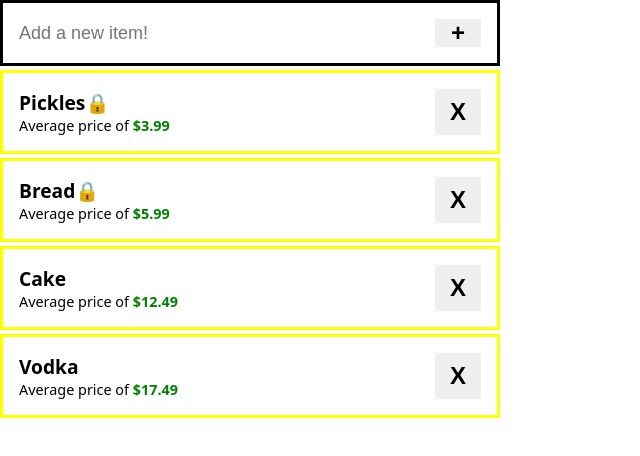
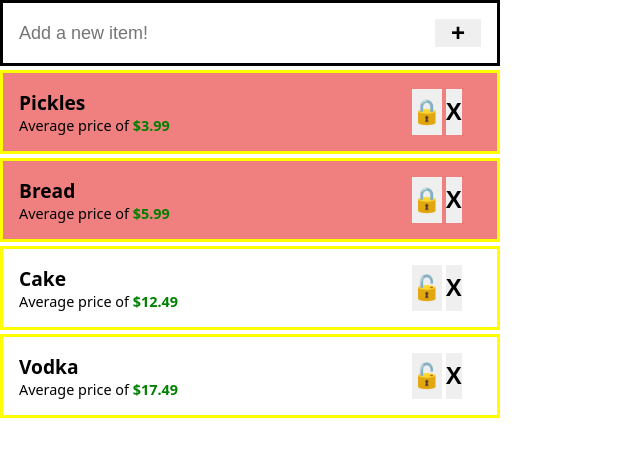
Before and after one commit to charlesmartinreed/a-little-list, a plain HTML site: page index.html in a window 1280 px wide. Shown: the whole page, without its empty margins (0-640 px from the left). Drawn offline with Linux system fonts and the light colour scheme.

Commit message:
Add item lock toggle method.

```diff
--- a/script.js
+++ b/script.js
@@ -3,6 +3,7 @@ const listItems = document.querySelectorAll(".container-list-item");
 
 const addNewItemBtn = document.querySelector(".btn-add-new-item");
 let deleteItemBtns;
+let lockedItemBtns;
 
 let inputText = document.querySelector("#input-item-text");
 
@@ -88,12 +89,26 @@ function returnItemID(idLen = 8) {
 }
 
 function deleteItem(e) {
-  //   let item = e.target.parentElement.parentElement;
-  //   console.log(e.target.parentElement.parentElement);
-  let deletedItemId = e.target.getAttribute("data-item-id");
+  let deletedItemId =
+    e.target.parentElement.previousElementSibling.getAttribute("data-item-id");
+
   allItems = allItems.filter(({ item_id }) => item_id !== deletedItemId);
   displayItemList();
-  //   console.log("clicked!");
+}
+
+function toggleRecurrentItem(e) {
+  let itemId =
+    e.target.parentElement.previousElementSibling.getAttribute("data-item-id");
+
+  //   let [item] = allItems.filter(({ item_id }) => item_id === itemId);
+  //   item.item_is_recurrent = !item.item_is_recurrent;
+
+  allItems.map((item) => {
+    if (item.item_id === itemId)
+      item.item_is_recurrent = !item.item_is_recurrent;
+  });
+  console.log(allItems);
+  displayItemList();
 }
 
 function updateItemsList(newItemObj) {
@@ -125,12 +140,15 @@ function displayItemList() {
             ? "container-item-list recurrent"
             : "container-item-list"
         }">
-            <div class="list-item">
+            <div class="list-item" data-item-id="${item_id}">
               <p class="list-item-title">${item_name}</p>
               <p class="list-item-price">Average price of <span>$${item_avg_price}</span></p>
             </div>
             <div class="list-item-delete">
-              <button class="btn btn-delete-item" data-item-id="${item_id}">X</button>
+            <button class="btn btn-lock-item">${
+              item_is_recurrent ? "🔒" : "🔓"
+            }</button>
+              <button class="btn btn-delete-item" >X</button>
             </div>
           </div>
         `;
@@ -140,7 +158,10 @@ function displayItemList() {
 
   //   add the button listeners here
   deleteItemBtns = document.querySelectorAll(".btn-delete-item");
+  lockedItemBtns = document.querySelectorAll(".btn-lock-item");
+
   addDeleteBtnListeners();
+  addLockBtnListeners();
 }
 
 function addDeleteBtnListeners() {
@@ -149,4 +170,10 @@ function addDeleteBtnListeners() {
   );
 }
 
+function addLockBtnListeners() {
+  lockedItemBtns.forEach((lockBtn) =>
+    lockBtn.addEventListener("click", (e) => toggleRecurrentItem(e))
+  );
+}
+
 displayItemList();
--- a/style.css
+++ b/style.css
@@ -28,7 +28,8 @@ body {
 }
 
 .container-input-box .btn-add-new-item,
-.container-item-list .btn-delete-item {
+.container-item-list .btn-delete-item,
+.container-item-list .btn-lock-item {
   cursor: pointer;
   outline: none;
   border: none;
@@ -40,7 +41,7 @@ body {
 }
 
 .container-item-list .btn-delete-item {
-  width: 100%;
+  /* width: 100%; */
 }
 
 .container-item-list {
@@ -48,13 +49,19 @@ body {
   min-height: 50px;
   border: 3px solid yellow;
   display: grid;
-  grid-template-columns: 90% 10%;
+  grid-template-columns: 85% 15%;
   margin: 4px 0;
   padding: 1rem;
+  /* background-color: rebeccapurple; */
 }
 
-.container-item-list.recurrent .list-item-title::after {
-  content: "🔒";
+.container-item-list .list-item-icons {
+  /* display: inline-block; */
+  background-color: red;
+}
+
+.container-item-list.recurrent {
+  background-color: lightcoral;
 }
 
 .container-item-list .list-item-title {
```
Also changed, not shown: index.html (+2 -2 lines).
